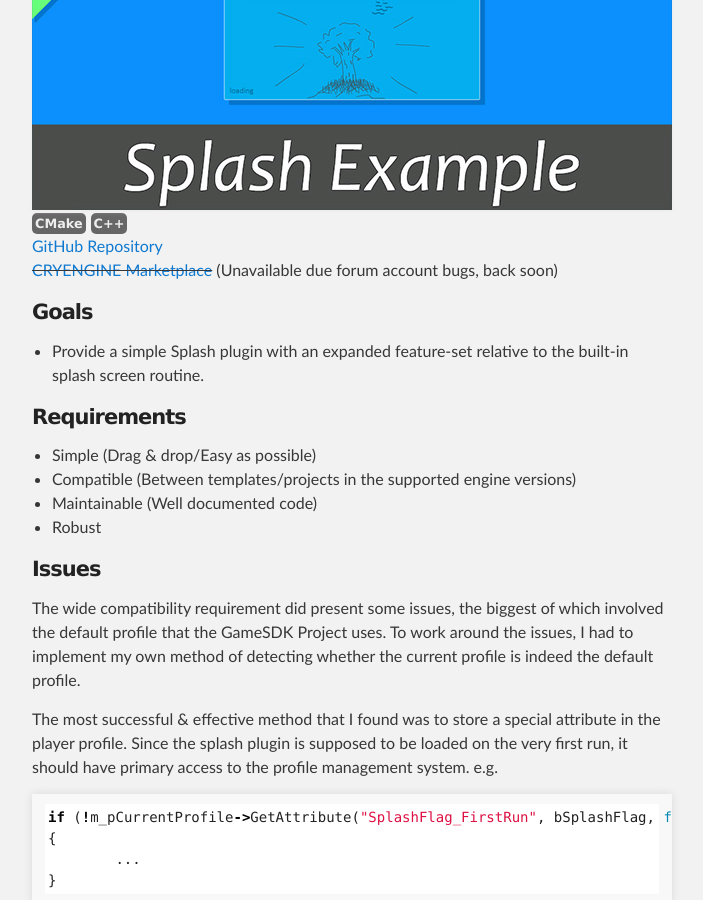
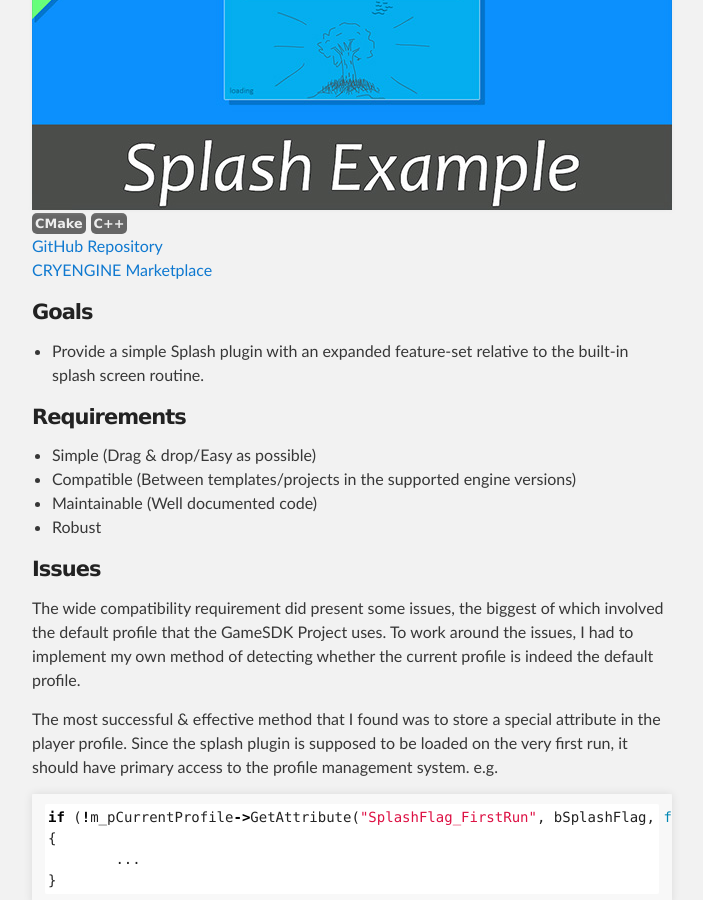
Before and after one commit to uniflare/uniflare.github.io, a Jekyll site: the page built from index.md, in a window 1280 px wide and 900 px high, scrolled down 1071 px. Shown: the whole window, without its empty margins (288-991 px from the left). Built offline with Jekyll 4.4.1, drawn with Linux system fonts in a browser that asks for light colours.

Commit message:
Updated market-place link for splash plugin

```diff
--- a/index.md
+++ b/index.md
@@ -22,7 +22,7 @@ I have become more and more of a regular CRYENGINE  community member for the bet
 ### [](#header-3)CRYENGINE V - Splash Screen Plugin
 ![Splash Screen Plugin for CRYENGINE 5.3](/assets/images/splashplugin.jpg)
 <span id="langtag">CMake</span><span id="langtag">C++</span><br/>
-[GitHub Repository](https://github.com/uniflare/SplashExample)<br />~~[CRYENGINE Marketplace](https://www.cryengine.com/marketplace/product/splash-screen-example-plugin)~~ (Unavailable due forum account bugs, back soon)<br/>
+[GitHub Repository](https://github.com/uniflare/SplashExample)<br />[CRYENGINE Marketplace](https://www.cryengine.com/marketplace/product/splash-screen-example-plugin)<br/>
 
 #### Goals
 - Provide a simple Splash plugin with an expanded feature-set relative to the built-in splash screen routine.
```
